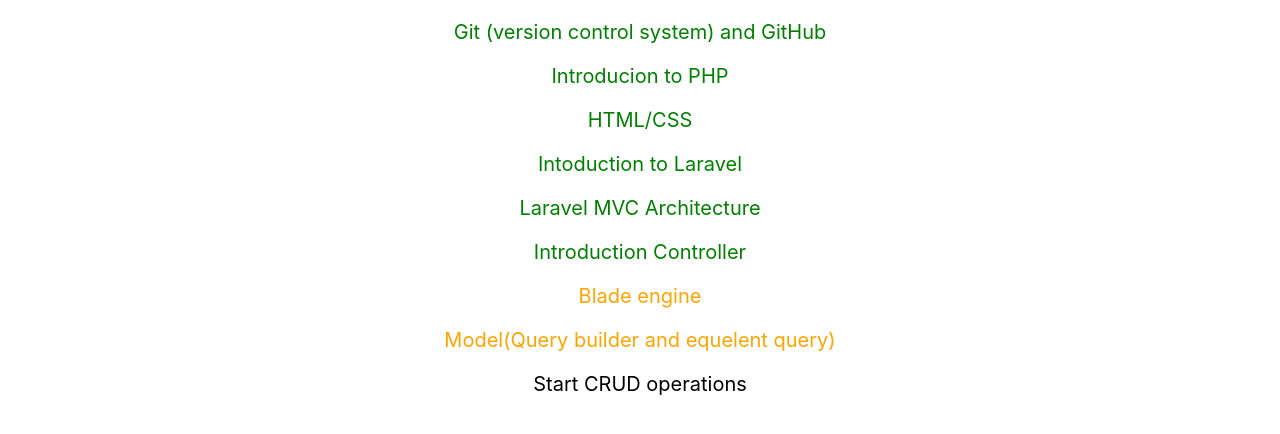
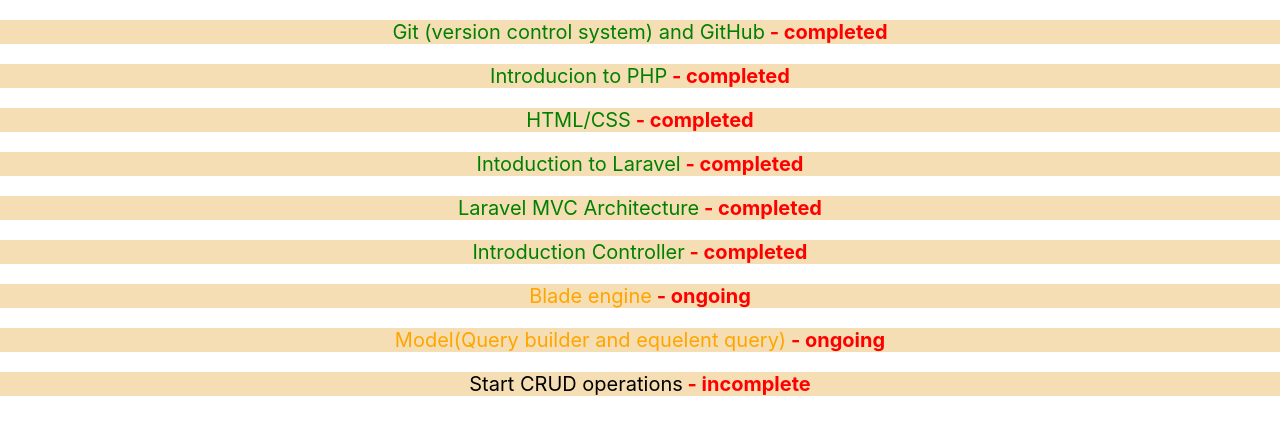
Before and after one commit to dineshabey/react_basic, a React (Create React App) app: page / in a window 1280 px wide. Shown: the top 434 px of the page. Built offline with nearby package versions, Linux system fonts and the light colour scheme.

Commit message:
learne:-children omponets

```diff
--- a/src/App.js
+++ b/src/App.js
@@ -5,11 +5,13 @@
   {
     status: 'completed',
     text: "Git (version control system) and GitHub",
-
+    isVisibale: 'true',
   },
   {
     status: 'completed',
     text: "Introducion to PHP",
+    isVisibale: 'true',
+
 
   },
   {
@@ -54,19 +56,19 @@
   return (
     <div className="App">
       {courceContent.map((val, key) => {
-        return <MyPara key={key} status={val.status} text={val.text} />
+        return <CourceContentItem>
+          <p style={{
+            fontSize: '20px',
+            backgroundColor: 'wheat',
+            color: val.status === 'completed' ? 'green' : val.status === 'ongoing' ? 'orange' : 'black'
+          }}>
+
+            {val.text}
+            <span style={{ color: 'red', fontSize: '20px', fontWeight: 'bold' }}> - {val.status}</span>
+          </p>
+        </CourceContentItem>
       })}
-      {/* <h2>React components</h2>
-      <MyPara status='completed' text={'HI '} />
-      <MyPara status='completed' text={'Git (version control system) and GitHub'} />
-      <MyPara status='completed' text={'Basic HTML, CSS'} />
-      <MyPara status='completed' text={'Smell the ReactJS and JS'} />
-      <MyPara status='completed' text={'JSX'} />
-      <MyPara status='completed' text={'ES6 / ES7'} />
-      <MyPara status='ongoing' text={'Babel'} />
-      <MyPara status='ongoing' text={'WebpacK'} />
-      <MyPara status='notstart' text={'React file system'} />
-      <MyPara status='notstart' text={'package.Json'} /> */}
+
     </div>
   );
 }
@@ -74,12 +76,28 @@
 export default App;
 
 //create new components and prints
-
-function MyPara({status,text}) {
+//special propertie - children
+function MyPara({ status, isVisibale, children }) {
   // console.log(text)
   // const { status, text } = props; //destructuring
   return <p style={{
     fontSize: '20px',
     color: status === 'completed' ? 'green' : status === 'ongoing' ? 'orange' : 'black'
-  }}>{text}</p>;
+  }}>{children}</p>;
 }
+//special propertie - children
+function CourceContentItem({ children }) {
+  return <p style={{ backgroundColor: 'wheat' }}>{children}</p>
+}
+
+
+function MyParaOne({ status, text }) {
+  // console.log(text)
+  // const { status, text } = props; //destructuring
+  return <p style={{
+    fontSize: '20px',
+    color: status === 'completed' ? 'green' : status === 'ongoing' ? 'orange' : 'black'
+  }}>
+
+  </p>;
+}
```
